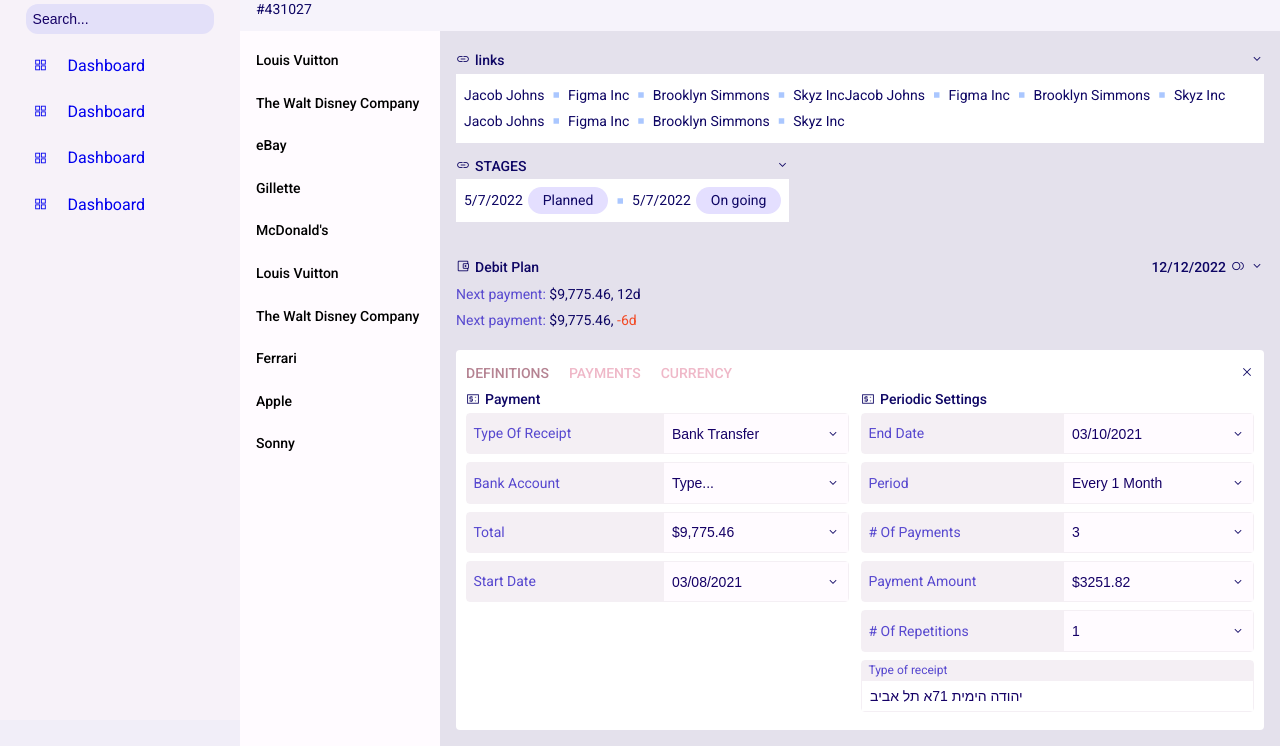
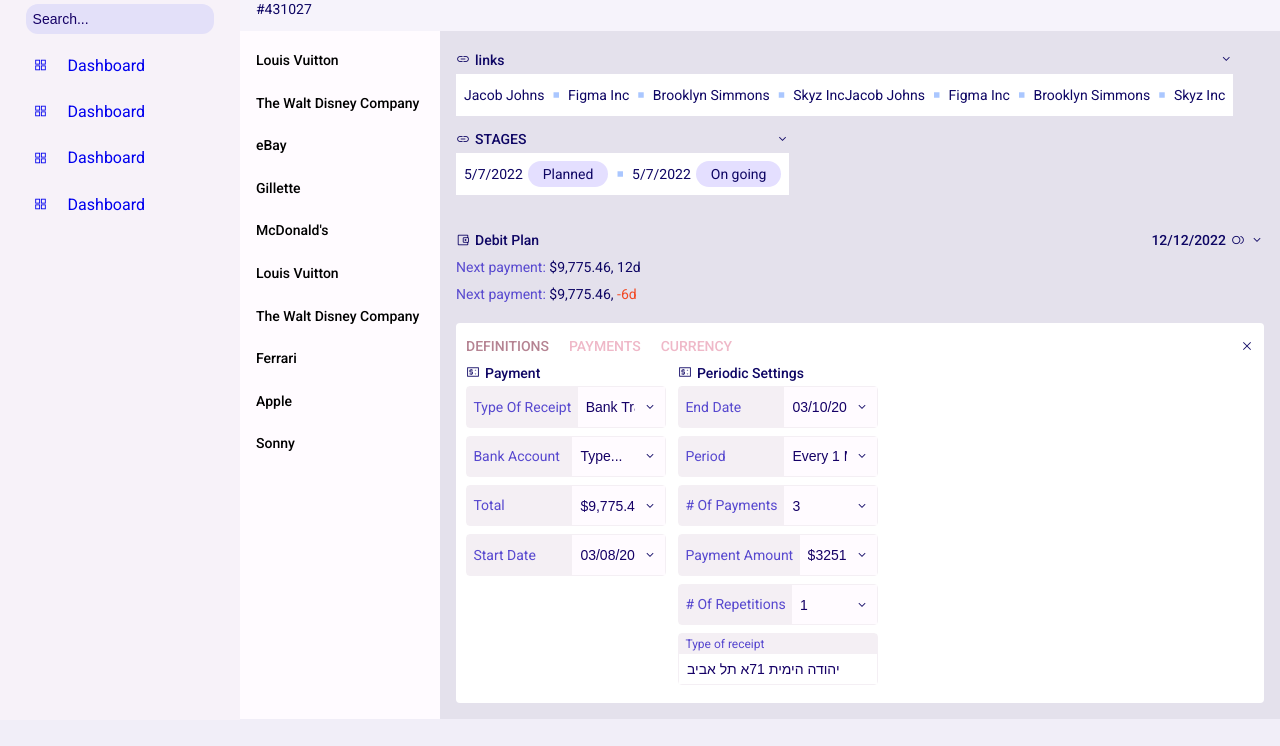
Before and after one commit to Yulitamara/HomePage, a plain HTML site: page index.html in a window 1280 px wide. Shown: the part 80-826 px from the top of the page. After the commit the page ends 800 px from the top, so only its background shows below. Drawn offline with nearby package versions, Linux system fonts and the light colour scheme.

Commit message:
fields-section max-width

```diff
--- a/index.html
+++ b/index.html
@@ -144,13 +144,7 @@
               <span>Brooklyn Simmons</span>
               <span class="material-symbols-outlined stop-icon"> stop </span>
               <span>Skyz Inc</span>
-              <span class="label">Jacob Johns</span>
-              <span class="material-symbols-outlined stop-icon"> stop </span>
-              <span class="label">Figma Inc</span>
-              <span class="material-symbols-outlined stop-icon"> stop </span>
-              <span>Brooklyn Simmons</span>
-              <span class="material-symbols-outlined stop-icon"> stop </span>
-              <span>Skyz Inc</span>
+
             </div>
             <div class="links-expand active" id="links-expand-1">
               <div class="fields-section__expand">
--- a/sass/_6.forms.scss
+++ b/sass/_6.forms.scss
@@ -14,7 +14,7 @@
 
 .fields-section {
   flex-grow: 1;
-  max-width: 500px;
+  max-width: 200px;
 }
 
 .title-content {
```
Also changed, not shown: css/style.css.
